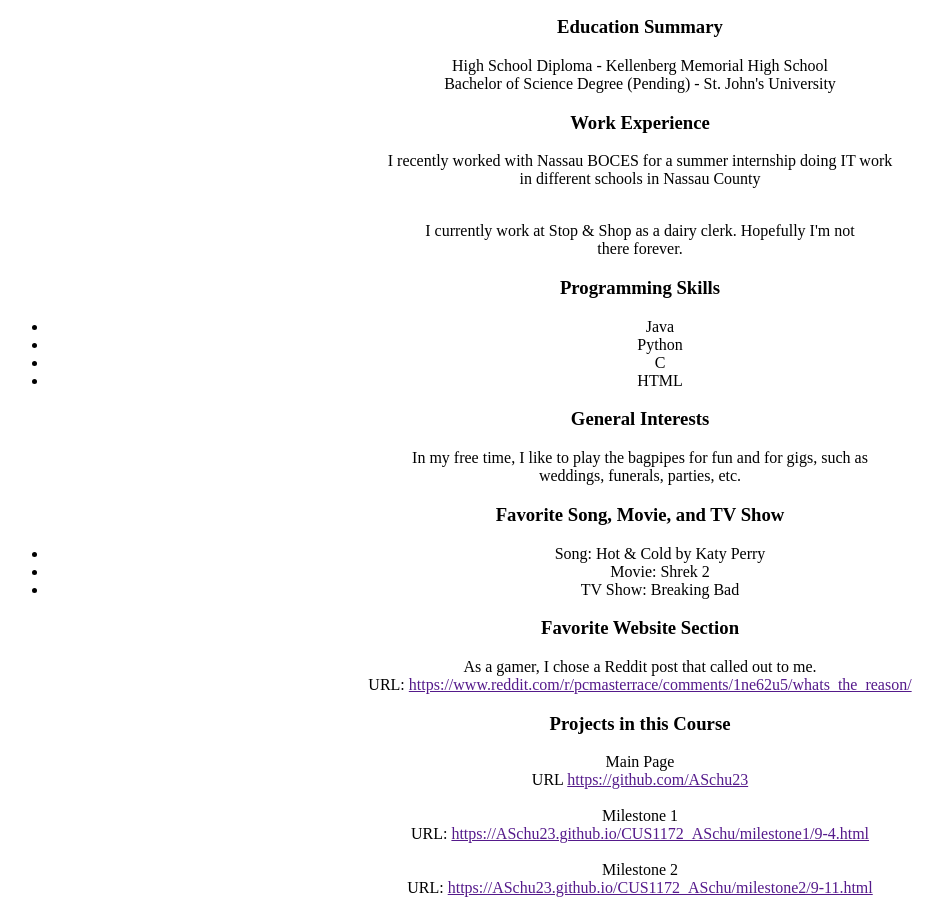
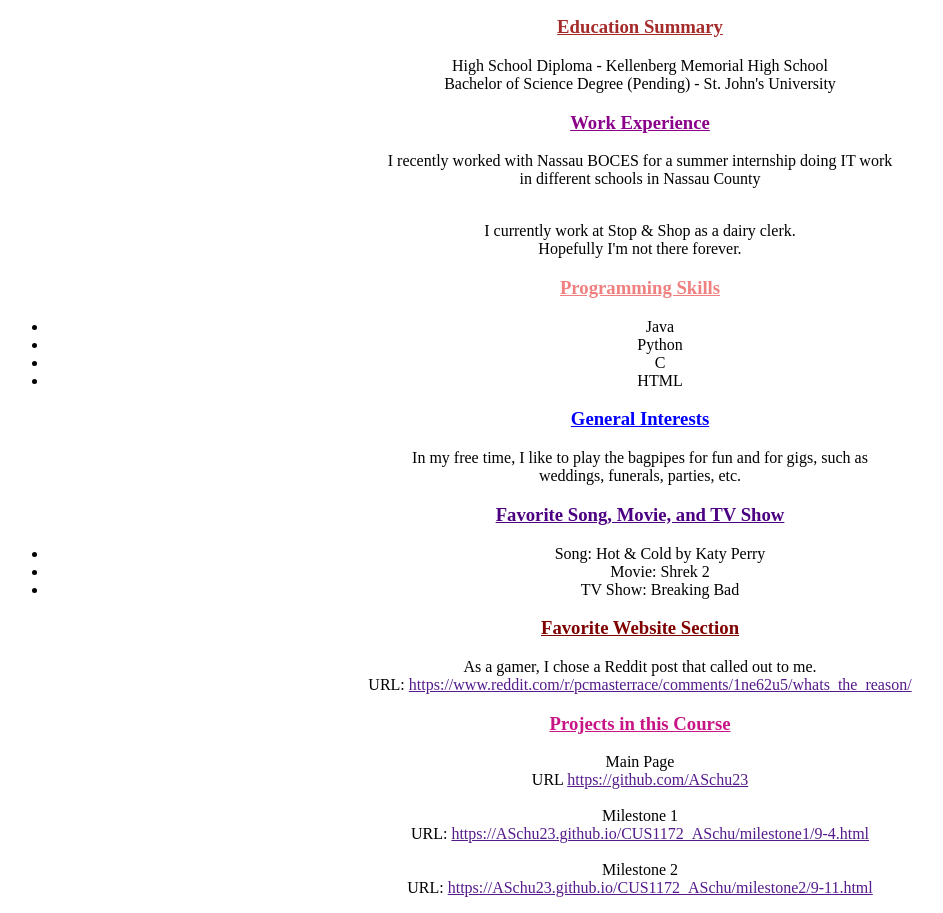
Before and after one commit to ASchu23/CUS1172_ASchu, a plain HTML site: page milestone2/9-11.html in a window 1280 px wide. Shown: the part 416-1329 px from the top of the page, without its empty margins (0-943 px from the left). Drawn offline with Linux system fonts and the light colour scheme.

Commit message:
Update 9-11.html

```diff
--- a/milestone2/9-11.html
+++ b/milestone2/9-11.html
@@ -16,25 +16,24 @@
 
     <img src="https://encrypted-tbn0.gstatic.com/images?q=tbn:ANd9GcTO6S3Ctse_UXnq0aLvCUmGkRah5SNsEn68kw&s" />
 
-    <h3>Education Summary</h3>
+    <h3 style="color:brown;text-decoration: underline;">Education Summary</h3>
     <form>
         High School Diploma - Kellenberg Memorial High School <br>
         Bachelor of Science Degree (Pending) - St. John's University <br>
     </form>
 
-    <h3>Work Experience</h3>
+    <h3 style="color:darkmagenta;text-decoration: underline;">Work Experience</h3>
     <p>
       I recently worked with Nassau BOCES for a summer internship doing IT work <br>
       in different schools in Nassau County <br>
       <br>
       </p>
       <table>
-      I currently work at Stop & Shop as a dairy clerk. Hopefully I'm not <br>
-      there forever.
-      <br>
+      I currently work at Stop & Shop as a dairy clerk. <br>
+      Hopefully I'm not there forever.<br>
     </table>
 
-    <h3>Programming Skills</h3>
+    <h3 style="color:lightcoral;text-decoration: underline;">Programming Skills</h3>
     <ul>
         <li>Java <br></li>
         <li>Python <br></li>
@@ -42,26 +41,26 @@
         <li>HTML <br></li>
     </ul>
 
-    <h3>General Interests</h3>
+    <h3 style="color:blue;text-decoration: underline;">General Interests</h3>
     <div>
       In my free time, I like to play the bagpipes for fun and for gigs, such as <br>
       weddings, funerals, parties, etc. <br>
     </div>
 
-    <h3>Favorite Song, Movie, and TV Show</h3>
+    <h3 style="color:indigo;text-decoration: underline;">Favorite Song, Movie, and TV Show</h3>
     <ul>
         <li>Song: Hot & Cold by Katy Perry <br></li>
         <li>Movie: Shrek 2 <br></li>
         <li>TV Show: Breaking Bad <br></li>
     </ul>
 
-    <h3>Favorite Website Section</h3>
+    <h3 style="color:maroon;text-decoration: underline;">Favorite Website Section</h3>
     <span>
         As a gamer, I chose a Reddit post that called out to me.<br>
         URL: <a href>https://www.reddit.com/r/pcmasterrace/comments/1ne62u5/whats_the_reason/</a><br>
     </span>
 
-    <h3>Projects in this Course</h3>
+    <h3 style="color:mediumvioletred;text-decoration: underline;">Projects in this Course</h3>
     <p>
         Main Page<br>
         URL <a href>https://github.com/ASchu23<br></a>
```
